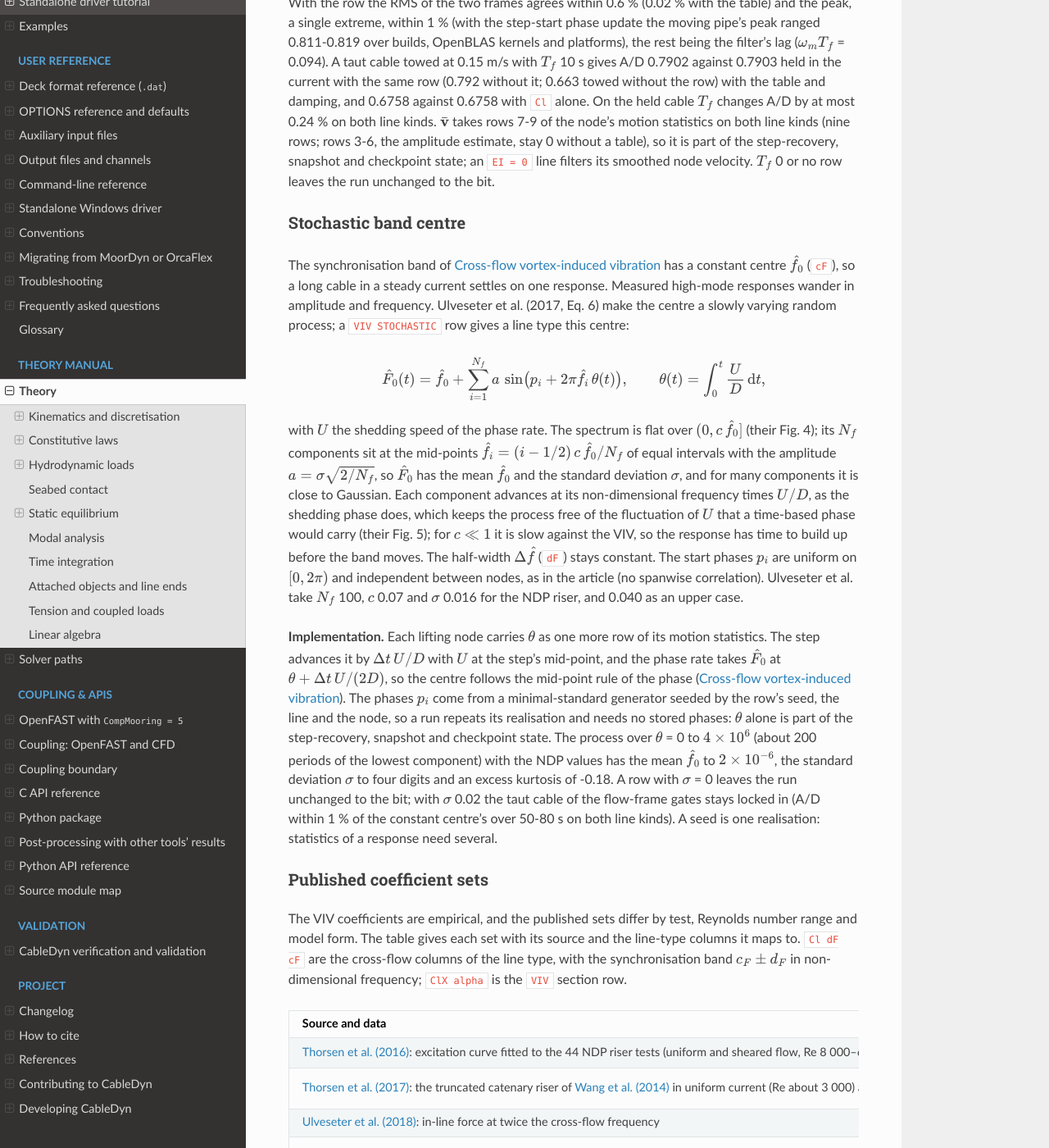
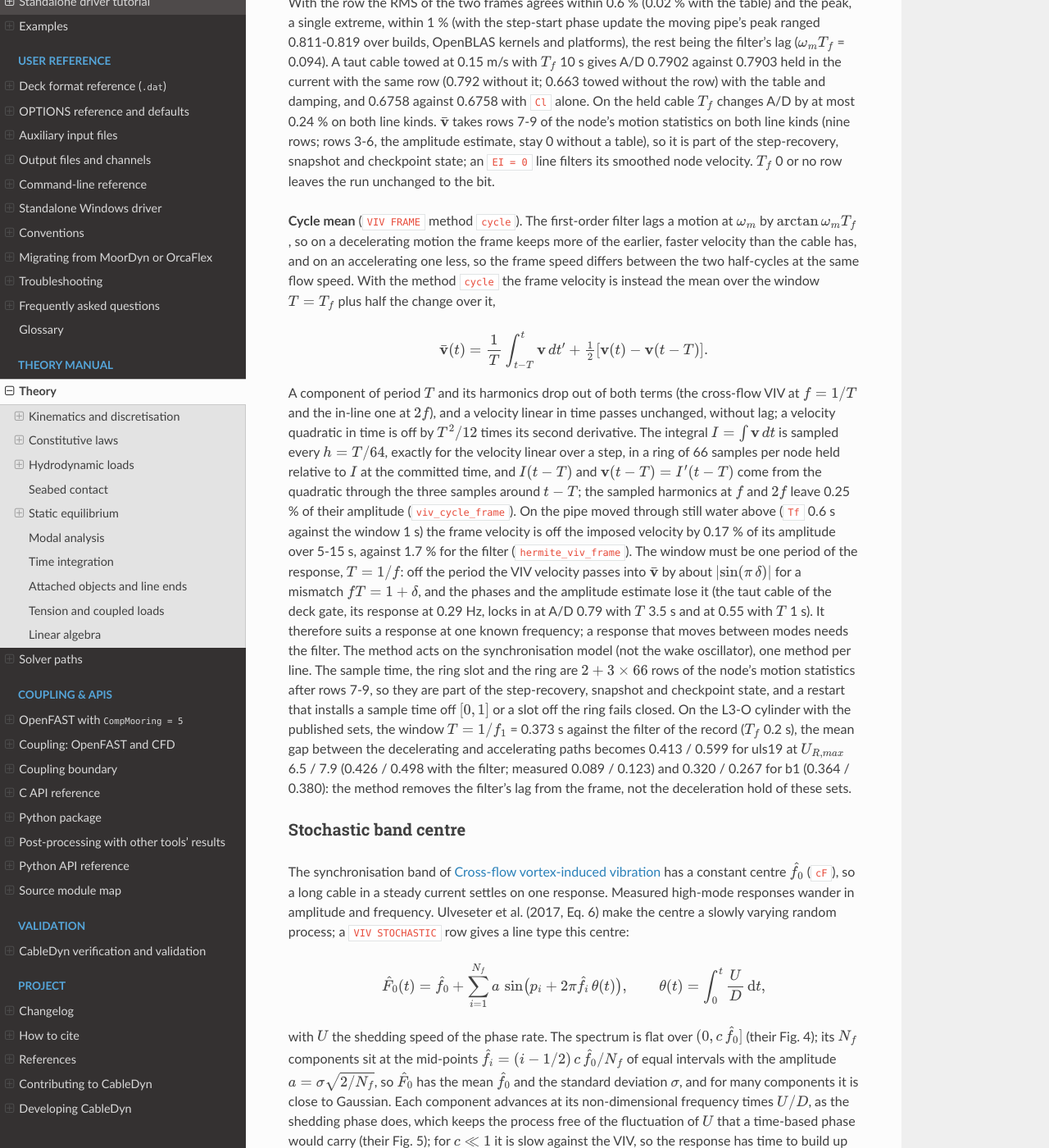
Before and after one commit to SMI-Lab-Inha/CableDyn, a Sphinx documentation site: the page built from doc/theory.rst, in a window 1280 px wide and 1400 px high, scrolled down 30822 px. Shown: the whole window at 82% size. Built offline with Sphinx 7.4.7 and the Read the Docs theme 3.1.0, drawn with Linux system fonts in a browser that asks for light colours.

Commit message:
feat: VIV FRAME method cycle, a lag-free frame velocity (#188)
The VIV FRAME section takes an optional third column, rows TypeName Tf
[Method]: filter (the default, the first-order filter as before) or cycle.
With cycle the frame velocity of a synchronisation type is the mean of the
node velocity over the window Tf plus half its change over it,

  vbar(t) = (1/Tf) int_{t-Tf}^{t} v dt' + (v(t) - v(t-Tf))/2,

which drops a component of period Tf and its harmonics (the cross-flow VIV
and the in-line VIV at twice its frequency) and passes the slow motion of a
towed or floater-driven cable without the filter's lag; Tf is then one
period of the response. The filter's lag leaves the frame faster than the
cable on a decelerating motion and slower on an accelerating one.

The kernel (CD_VIV_Cycle_Init, CD_VIV_Cycle_Update, CD_VIV_Cycle_Valid)
samples the velocity's integral every Tf/64, exactly for the velocity linear
over a step, in a ring of 66 samples held relative to the integral at the
committed time; I(t - Tf) and v(t - Tf) come from the quadratic through the
three samples around t - Tf. Its state, 2 + 3 x 66 rows per node, sits in
the motion statistics after the frame rows on EI = 0 lines and finite-EI
cables, so step recovery, snapshots and checkpoints carry it, and a
restored state with a sample time off [0, 1] or a slot off the ring fails
closed. A line takes one method; rows without the column are unchanged to
the bit.

Tests: viv_cycle_frame (a period-Tf component and its second harmonic drop
out within 0.25 %, a ramp passes to round-off, a quadratic gives the
T^2/12 error, long steps); hermite_viv_frame F5 (moving and fixed pipe
agree, the frame follows the imposed velocity within 0.17 % against 1.7 %
for the filter, snapshot replay bit for bit); hfmf_mirror (6) checkpoint
round-trip and an invalid slot failing closed; viv_coupled (checkpoint
restart and rewind with the ring on both line kinds); viv_frame_deck G5-G7
(Method filter is the row without it to the bit, Method cycle towed and
held, refusals); viv_wake_deck W7 (the four-column row, an unknown Method
and Method cycle on a wake-oscillator type refused by name). The Python
deck checker and builder follow (viv_frame_method).

Signed-off-by: Jae Hoon Seo <jaehoon.seo@inha.ac.kr>

```diff
--- a/doc/capabilities.rst
+++ b/doc/capabilities.rst
@@ -157,7 +157,8 @@ Line and constitutive capability
        host's fluid field on the coupled routes and its state in the checkpoint; a ``VIV FRAME``
        row (``Tf``) takes the cable's filtered motion as the frame of its phases, amplitude
        estimate and cross-flow damping (a towed or floater-driven cable,
-       :ref:`theory-viv-frame`)
+       :ref:`theory-viv-frame`), by a first-order filter or (method ``cycle``) the lag-free mean
+       over one response period
    * - Stochastic VIV band centre (``VIV STOCHASTIC`` section ``sigma``, ``c``, ``Nf``, ``seed``)
      - Standalone and coupled
      - the slowly varying random synchronisation centre of Ulveseter et al. (2017) on ``EI = 0``
--- a/doc/theory.rst
+++ b/doc/theory.rst
@@ -1681,6 +1681,43 @@ rows 7-9 of the node's motion statistics on both line kinds (nine rows; rows 3-6
 estimate, stay 0 without a table), so it is part of the step-recovery, snapshot and checkpoint
 state; an ``EI = 0`` line filters its smoothed node velocity. :math:`T_f` 0 or no row leaves the
 run unchanged to the bit.
+
+**Cycle mean** (``VIV FRAME`` method ``cycle``). The first-order filter lags a motion at
+:math:`\omega_m` by :math:`\arctan\omega_m T_f`, so on a decelerating motion the frame keeps more
+of the earlier, faster velocity than the cable has, and on an accelerating one less, so the frame
+speed differs between the two half-cycles at the same flow speed. With the method ``cycle`` the frame velocity is instead the mean over the
+window :math:`T = T_f` plus half the change over it,
+
+.. math::
+
+   \bar{\mathbf v}(t) = \frac{1}{T}\int_{t-T}^{t}\mathbf v\,dt'
+   + \tfrac12\left[\mathbf v(t) - \mathbf v(t - T)\right].
+
+A component of period :math:`T` and its harmonics drop out of both terms (the cross-flow VIV at
+:math:`f = 1/T` and the in-line one at :math:`2f`), and a velocity linear in time passes unchanged,
+without lag; a velocity quadratic in time is off by :math:`T^2/12` times its second derivative.
+The integral :math:`I = \int\mathbf v\,dt` is sampled every :math:`h = T/64`, exactly for the
+velocity linear over a step, in a ring of 66 samples per node held relative to :math:`I` at the
+committed time, and :math:`I(t - T)` and :math:`\mathbf v(t - T) = I'(t - T)` come from the
+quadratic through the three samples around :math:`t - T`; the sampled harmonics at :math:`f` and
+:math:`2f` leave 0.25 % of their amplitude (``viv_cycle_frame``). On the pipe moved through still
+water above (``Tf`` 0.6 s against the window 1 s) the frame velocity is off the imposed velocity
+by 0.17 % of its amplitude over 5-15 s, against 1.7 % for the filter (``hermite_viv_frame``). The
+window must be one period of the response, :math:`T = 1/f`: off the period the VIV velocity
+passes into :math:`\bar{\mathbf v}` by about :math:`|\sin(\pi\,\delta)|` for a mismatch
+:math:`fT = 1 + \delta`, and the phases and the amplitude estimate lose it (the taut cable of the
+deck gate, its response at 0.29 Hz, locks in at A/D 0.79 with :math:`T` 3.5 s and at 0.55 with
+:math:`T` 1 s). It therefore suits a response at one known frequency; a response that moves
+between modes needs the filter. The method acts on the synchronisation model (not the wake
+oscillator), one method per line. The sample time, the ring slot and the ring are
+:math:`2 + 3 \times 66` rows of the node's motion statistics after rows 7-9, so they are part of
+the step-recovery, snapshot and checkpoint state, and a restart that installs a sample time off
+:math:`[0, 1]` or a slot off the ring fails closed. On the L3-O cylinder with the published sets,
+the window :math:`T = 1/f_1` = 0.373 s against the filter of the record (:math:`T_f` 0.2 s), the
+mean gap between the decelerating and accelerating paths becomes 0.413 / 0.599 for uls19 at
+:math:`U_{R,max}` 6.5 / 7.9 (0.426 / 0.498 with the filter; measured 0.089 / 0.123) and
+0.320 / 0.267 for b1 (0.364 / 0.380): the method removes the filter's lag from the frame, not the
+deceleration hold of these sets.
 
 .. _theory-viv-stochastic:
 
```
Also changed, not shown: CHANGELOG.md (+12 -0 lines), CMakeLists.txt (+7 -0 lines), doc/driver_format.md (+19 -7 lines), 14 other files.
